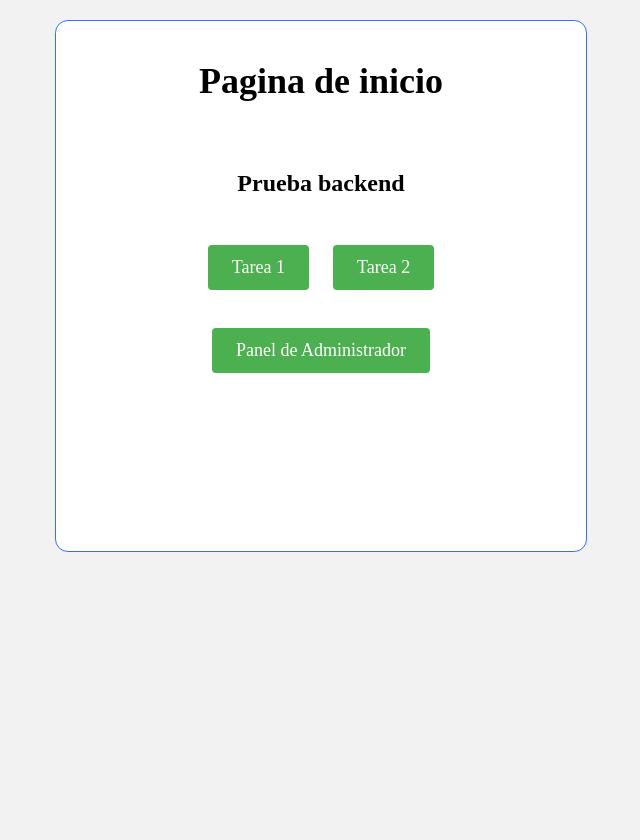
After one commit to SebaRR/backend_project, a Django app: page / in a window 1280 px wide. The commit adds this page. Shown: the whole page, without its empty margins (319-959 px from the left). Run offline with Django 4.2, Linux system fonts and the light colour scheme.

Commit message:
added migrations tarea 2, added index page

```diff
--- a/backend_project/settings.py
+++ b/backend_project/settings.py
@@ -39,6 +39,7 @@ INSTALLED_APPS = [
     'django.contrib.staticfiles',
     #new apps
     'tarea_1_app',
+    'tarea_2_app',
 ]
 
 MIDDLEWARE = [
--- a/backend_project/urls.py
+++ b/backend_project/urls.py
@@ -21,5 +21,6 @@ import tarea_1_app.views as t1
 
 urlpatterns = [
     path('admin/', admin.site.urls),
+    path('', t1.index, name='index'),
     path('tarea_1', t1.tarea_1, name='tarea_1'),
 ]
--- a/tarea_1_app/views.py
+++ b/tarea_1_app/views.py
@@ -14,8 +14,8 @@ def get_response():
 
     payload = {
         'orden': "nuevo",
-        'page':3,
-        'pageSize':10,
+        'page':1,
+        'pageSize':20,
     }
     payload = json.dumps(payload)
     headers = {'content-type': 'application/json'}
@@ -69,15 +69,17 @@ def add_info_jurisprudences(jurisprudences):
         jurisprudences_list.append(jurisprudence)
     return jurisprudences_list
 
+def index(request):
+    context = {}
+    return render(request, 'index.html', context)
 
 def tarea_1(request):
-    #hacer que con un boton se pueda guardar la pagina actual
     context = {}
 
     response = get_response()
     response_loaded = json.loads(response)
     jurisprudence = response_loaded['jurisprudencias']
-    #save_jurisprudence(jurisprudence)
+    save_jurisprudence(jurisprudence)
     jurisprudences = Jurisprudencia.objects.all()
     jurisprudences = add_info_jurisprudences(jurisprudences)
     context['response'] = jurisprudences
--- /dev/null
+++ b/templates/index.html
@@ -0,0 +1,54 @@
+<!DOCTYPE html>
+<html>
+  <head>
+    <title>Página de Inicio</title>
+    <style>
+      body {
+        text-align: center;
+        padding-top: 100px;
+        background-color: #f2f2f2;
+        align-items: center;
+        justify-content: center;
+        min-height: 100vh;
+        margin: 0;
+        padding: 20px;
+        border-radius: 20px;
+      }
+
+      h1 {
+        font-size: 36px;
+        margin-bottom: 30px;
+      }
+
+      .button {
+        display: inline-block;
+        padding: 12px 24px;
+        font-size: 18px;
+        text-align: center;
+        text-decoration: none;
+        background-color: #4caf50;
+        color: white;
+        border-radius: 4px;
+        transition: background-color 0.3s;
+        margin: 10px;
+      }
+
+      .button:hover {
+        background-color: #45a049;
+      }
+    </style>
+  </head>
+  <body>
+    <div style="border: 1px solid #3171f0 ; margin: auto; border-radius:0.8rem; width:500px; height:500px; padding:15px; background-color: #fff ">
+      <h1>Pagina de inicio</h1>
+      <br>
+      <h2>Prueba backend</h2>
+      <br>
+      <a href="{% url 'tarea_1' %}" class="button">Tarea 1</a>
+      <a href="pagina2.html" class="button">Tarea 2</a>
+      <br>
+      <br>
+      <a href="{% url 'admin:index' %}" class="button">Panel de Administrador</a>
+    </div>
+  </body>
+</html>
```
Also changed, not shown: tarea_2_app/models.py (+1 -8 lines), templates/index_view_t1.html (+4 -3 lines), tarea_2_app/migrations/0001_initial.py (added).
